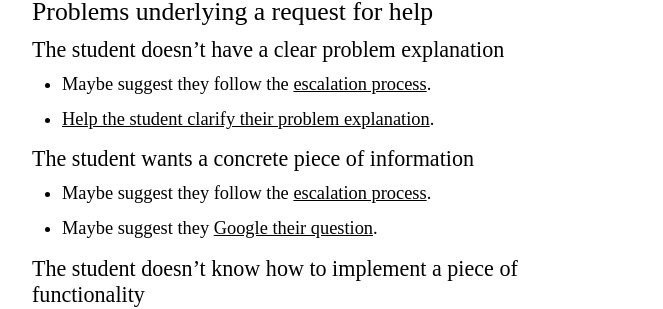
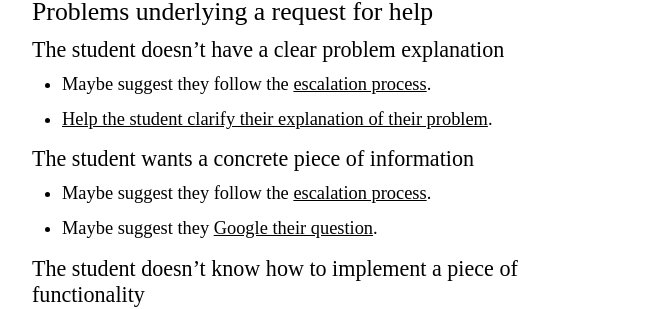
Before and after one commit to zahrabakhshalizadeh/maryrosecook.com, a Jekyll site: the page built from _posts/2016-08-19-responding-to-a-students-request-for-help.md, in a window 1280 px wide and 900 px high, scrolled down 308 px. Shown: the part 151-460 px from the top of the window, without its empty margins (308-971 px from the left). Built offline with Jekyll 4.4.1, drawn with Linux system fonts in a browser that asks for light colours; some web fonts are replaced; Markdown is read by kramdown in place of the engine named in the settings.

Commit message:
Fix link

```diff
--- a/_posts/2016-08-19-responding-to-a-students-request-for-help.md
+++ b/_posts/2016-08-19-responding-to-a-students-request-for-help.md
@@ -23,7 +23,7 @@
 
 * Maybe suggest they follow the [escalation process](#escalation-process).
 
-* [Help the student clarify their problem explanation](#help-the-student-clarify-their-problem-explanation).
+* [Help the student clarify their explanation of their problem](#Help-the-student-clarify-their-explanation-of-their-problem).
 
 #### The student wants a concrete piece of information
 
```
